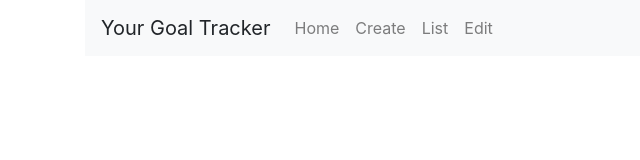
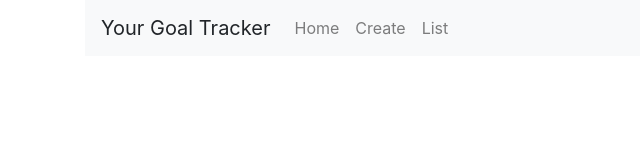
Before and after one commit to AlexMac7/goal-tracker, a React (Create React App) app: page / in a window 1280 px wide. Shown: the top 160 px of the page, without its empty margins (0-640 px from the left). Built offline with nearby package versions, Linux system fonts and the light colour scheme.

Commit message:
Remove edit from nav

```diff
--- a/src/App.js
+++ b/src/App.js
@@ -23,9 +23,6 @@ class App extends Component {
                             <li className={"nav-item"}>
                                 <Link to={'/get'} className={"nav-link"}>List</Link>
                             </li>
-                            <li className={"nav-item"}>
-                                <Link to={'/edit/:id'} className={"nav-link"}>Edit</Link>
-                            </li>
                         </ul>
                     </div>
                 </nav>
```
